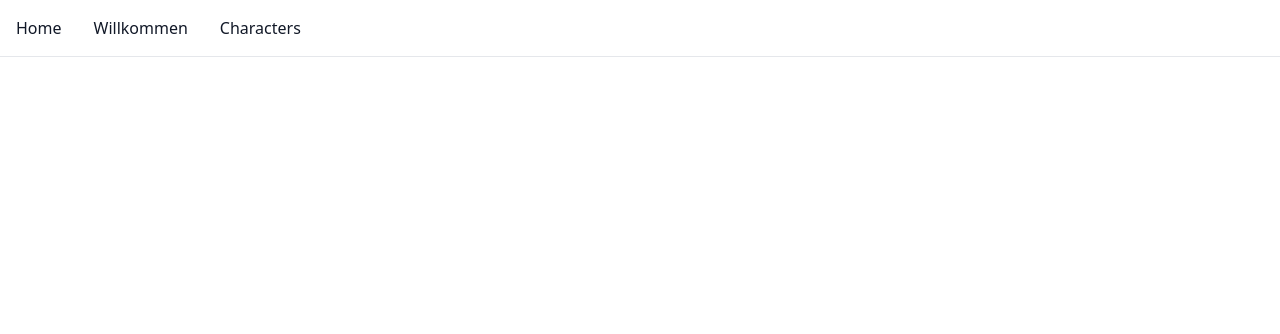
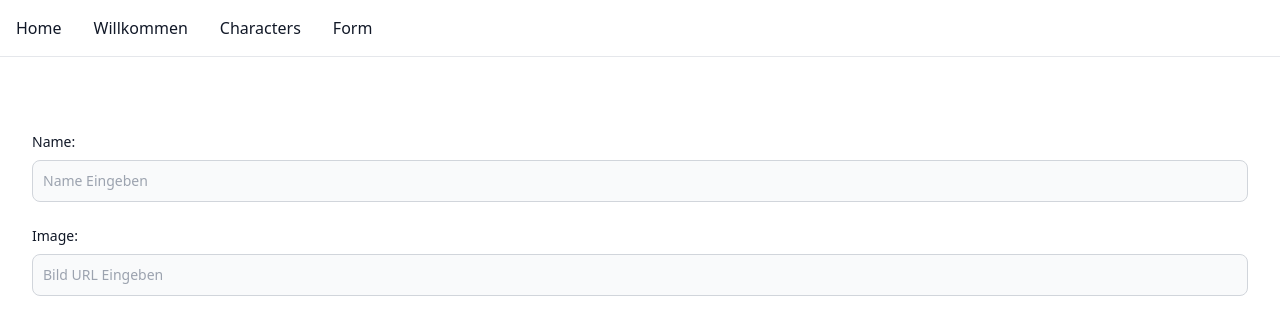
Before and after one commit to malek15b/react-state, a React (Vite) app: page /form in a window 1280 px wide. Shown: the top 334 px of the page. Built offline with nearby package versions, Linux system fonts and the light colour scheme.

Commit message:
add form

```diff
--- a/src/App.tsx
+++ b/src/App.tsx
@@ -6,6 +6,7 @@ import Footer from "./Footer.tsx";
 import Navbar from "./Navbar.tsx";
 import {response} from "./rickandmorty.ts";
 import CharacterDetail from "./CharacterDetail.tsx";
+import CharacterForm from "./CharacterForm.tsx";
 
 function App() {
 
@@ -17,6 +18,7 @@ function App() {
                 <Route path={"/characters/:id"} element={<CharacterDetail  data={response.results} />} />
                 <Route path={"/welcome"} element={<Footer />} />
                 <Route path={"/"} element={<CharacterList  data={response.results} />} />
+                <Route path={"/form"} element={<CharacterForm  />} />
             </Routes>
         </>
     )
--- /dev/null
+++ b/src/CharacterForm.tsx
@@ -0,0 +1,42 @@
+import {useState} from "react";
+
+type DataFormProps = {
+    setName: (name: string) => void
+}
+
+export default function CharacterForm() {
+
+    const [name, setName] = useState<string>("")
+    const [image, setImage] = useState<string>("")
+
+    return (
+        <>
+            <form>
+                <div className="mb-6">
+                    <label htmlFor="default-input" className="block mb-2 text-sm font-medium
+                text-gray-900">
+                        Name: </label>
+                    <input
+                        onChange={(e) =>
+                            setName(e.target.value)}
+                        type="text" id="default-input"
+                        placeholder="Name Eingeben"
+                        className="bg-gray-50 border border-gray-300 text-gray-900 text-sm rounded-lg
+                    focus:ring-blue-500 focus:border-blue-500 block w-full p-2.5"/>
+                </div>
+                <div className="mb-6">
+                    <label htmlFor="default-input" className="block mb-2 text-sm font-medium
+                text-gray-900">
+                        Image: </label>
+                    <input
+                        onChange={(e) =>
+                            setImage(e.target.value)}
+                        type="text" id="default-input"
+                        placeholder="Bild URL Eingeben"
+                        className="bg-gray-50 border border-gray-300 text-gray-900 text-sm rounded-lg
+                    focus:ring-blue-500 focus:border-blue-500 block w-full p-2.5"/>
+                </div>
+            </form>
+        </>
+    )
+}
--- a/src/DataForm.tsx
+++ b/src/DataForm.tsx
@@ -6,7 +6,6 @@ export default function DataForm(props: Readonly<DataFormProps>) {
 
     return (
         <>
-            <form>
             <div className="mb-6">
                 <label htmlFor="default-input" className="block mb-2 text-sm font-medium
                 text-gray-900">
@@ -19,7 +18,6 @@ export default function DataForm(props: Readonly<DataFormProps>) {
                     className="bg-gray-50 border border-gray-300 text-gray-900 text-sm rounded-lg
                     focus:ring-blue-500 focus:border-blue-500 block w-full p-2.5"/>
             </div>
-            </form>
         </>
     )
 }
--- a/src/Navbar.tsx
+++ b/src/Navbar.tsx
@@ -21,6 +21,10 @@ export default function Navbar() {
                                 <Link to={"/characters"}
                                    className="block py-2 px-3 text-gray-900 rounded-sm hover:bg-gray-100 md:hover:bg-transparent md:hover:text-blue-700 md:p-0 md:dark:hover:text-blue-500 dark:text-white dark:hover:bg-gray-700 dark:hover:text-white md:dark:hover:bg-transparent dark:border-gray-700">Characters</Link>
                             </li>
+                            <li>
+                                <Link to={"/form"}
+                                      className="block py-2 px-3 text-gray-900 rounded-sm hover:bg-gray-100 md:hover:bg-transparent md:hover:text-blue-700 md:p-0 md:dark:hover:text-blue-500 dark:text-white dark:hover:bg-gray-700 dark:hover:text-white md:dark:hover:bg-transparent dark:border-gray-700">Form</Link>
+                            </li>
 
                         </ul>
                     </div>
```
